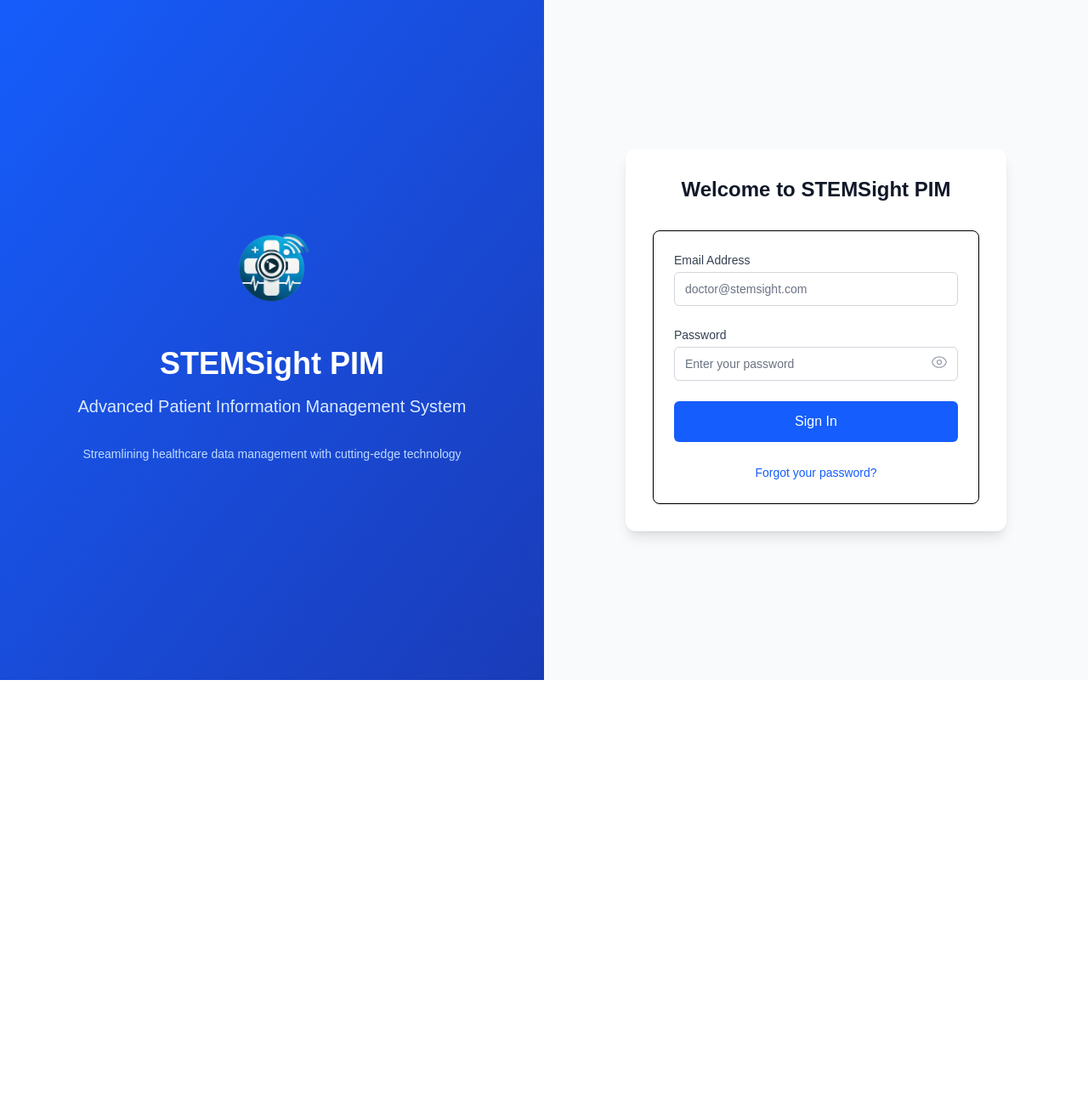
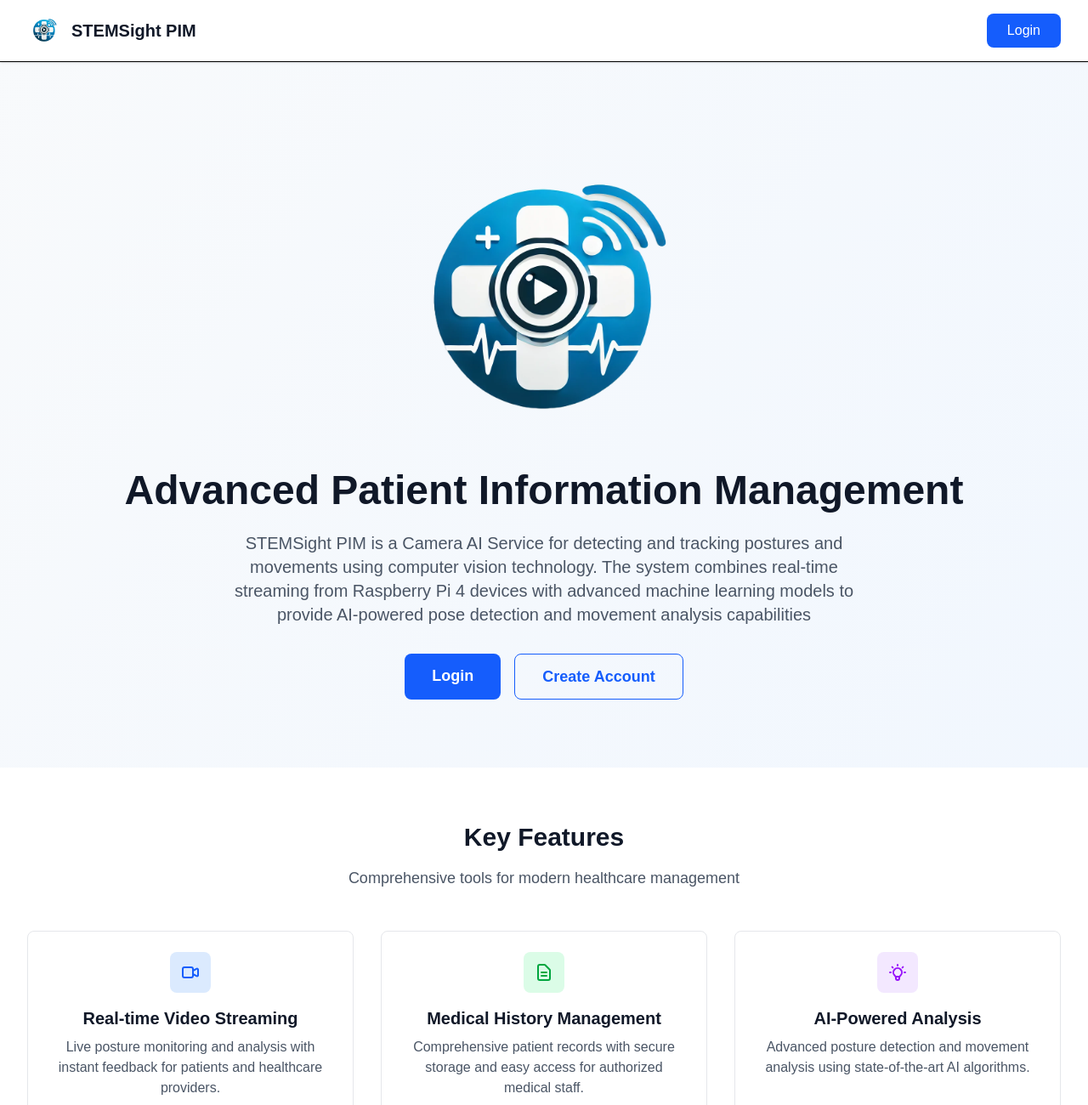
Before and after one commit to STEMSight-Project/PIM, a Next.js app in the folder Front-End/: page / in a window 1280 px wide. Shown: the top 1300 px of the page at 85% size. Before the commit the page ends 800 px from the top, so only its background shows below. Built offline with nearby package versions, Linux system fonts and the light colour scheme; no server answers.

Commit message:
loading page

```diff
--- a/Front-End/src/app/page.tsx
+++ b/Front-End/src/app/page.tsx
@@ -1,27 +1,189 @@
 "use client";
 
-import { AuthLayout } from "@/components/layouts/AuthLayout";
-import { ClientOnly } from "@/components/ui";
-import { LoginForm } from "@/features/auth/LoginForm";
+import Image from "next/image";
+import Link from "next/link";
 
-export default function HomePage() {
+export default function LandingPage() {
   return (
-    <AuthLayout title="Welcome to STEMSight PIM">
-      <div className="space-y-6">
-        <div className="bg-white shadow-sm rounded-lg border">
-          <div className="px-6 py-6">
-            <ClientOnly
-              fallback={
-                <div className="flex justify-center py-8">
-                  <div className="animate-spin rounded-full h-6 w-6 border-b-2 border-blue-600"></div>
-                </div>
-              }
+    <div className="min-h-screen bg-gradient-to-br from-slate-50 to-blue-50">
+      {/* Header */}
+      <header className="bg-white shadow-sm border-b">
+        <div className="max-w-7xl mx-auto px-4 sm:px-6 lg:px-8">
+          <div className="flex justify-between items-center py-4">
+            <div className="flex items-center">
+              <Image
+                src="/STEMSight-Logo.png"
+                alt="STEMSight"
+                width={40}
+                height={40}
+                className="mr-3"
+              />
+              <span className="text-xl font-bold text-gray-900">STEMSight PIM</span>
+            </div>
+            <Link
+              href="/login"
+              className="bg-blue-600 hover:bg-blue-700 text-white px-6 py-2 rounded-lg font-medium transition-colors"
             >
-              <LoginForm />
-            </ClientOnly>
+              Login
+            </Link>
           </div>
         </div>
-      </div>
-    </AuthLayout>
+      </header>
+
+      {/* Intro Section */}
+      <section className="py-20 px-4 sm:px-6 lg:px-8">
+        <div className="max-w-7xl mx-auto text-center">
+          <Image
+                src="/STEMSight-Logo.png"
+                alt="STEMSight"
+                width={400}
+                height={400}
+                className="mx-auto"
+              />
+          <h1 className="text-5xl font-bold text-gray-900 mb-6">
+            Advanced Patient Information Management
+          </h1>
+          <p className="text-xl text-gray-600 mb-8 max-w-3xl mx-auto">
+            STEMSight PIM is a Camera AI Service for detecting and tracking
+            postures and movements using computer vision technology.
+            The system combines real-time streaming from Raspberry Pi 4 devices with advanced machine
+            learning models to provide AI-powered pose detection and movement analysis capabilities
+          </p>
+          <div className="flex flex-col sm:flex-row gap-4 justify-center">
+            <Link
+              href="/login"
+              className="bg-blue-600 hover:bg-blue-700 text-white px-8 py-3 rounded-lg font-semibold text-lg transition-colors"
+            >
+              Login
+            </Link>
+            <Link
+              href="/create-account"
+              className="border border-blue-600 text-blue-600 hover:bg-blue-50 px-8 py-3 rounded-lg font-semibold text-lg transition-colors"
+            >
+              Create Account
+            </Link>
+          </div>
+        </div>
+      </section>
+
+      {/* Features Section */}
+      <section className="py-16 bg-white">
+        <div className="max-w-7xl mx-auto px-4 sm:px-6 lg:px-8">
+          <div className="text-center mb-12">
+            <h2 className="text-3xl font-bold text-gray-900 mb-4">
+              Key Features
+            </h2>
+            <p className="text-lg text-gray-600">
+              Comprehensive tools for modern healthcare management
+            </p>
+          </div>
+
+          <div className="grid grid-cols-1 md:grid-cols-2 lg:grid-cols-3 gap-8">
+            <div className="text-center p-6 rounded-lg border border-gray-200 hover:shadow-lg transition-shadow">
+              <div className="w-12 h-12 bg-blue-100 rounded-lg flex items-center justify-center mx-auto mb-4">
+                <svg className="w-6 h-6 text-blue-600" fill="none" stroke="currentColor" viewBox="0 0 24 24">
+                  <path strokeLinecap="round" strokeLinejoin="round" strokeWidth={2} d="M15 10l4.553-2.276A1 1 0 0121 8.618v6.764a1 1 0 01-1.447.894L15 14M5 18h8a2 2 0 002-2V8a2 2 0 00-2-2H5a2 2 0 00-2 2v8a2 2 0 002 2z" />
+                </svg>
+              </div>
+              <h3 className="text-xl font-semibold text-gray-900 mb-2">
+                Real-time Video Streaming
+              </h3>
+              <p className="text-gray-600">
+                Live posture monitoring and analysis with instant feedback for patients and healthcare providers.
+              </p>
+            </div>
+
+            <div className="text-center p-6 rounded-lg border border-gray-200 hover:shadow-lg transition-shadow">
+              <div className="w-12 h-12 bg-green-100 rounded-lg flex items-center justify-center mx-auto mb-4">
+                <svg className="w-6 h-6 text-green-600" fill="none" stroke="currentColor" viewBox="0 0 24 24">
+                  <path strokeLinecap="round" strokeLinejoin="round" strokeWidth={2} d="M9 12h6m-6 4h6m2 5H7a2 2 0 01-2-2V5a2 2 0 012-2h5.586a1 1 0 01.707.293l5.414 5.414a1 1 0 01.293.707V19a2 2 0 01-2 2z" />
+                </svg>
+              </div>
+              <h3 className="text-xl font-semibold text-gray-900 mb-2">
+                Medical History Management
+              </h3>
+              <p className="text-gray-600">
+                Comprehensive patient records with secure storage and easy access for authorized medical staff.
+              </p>
+            </div>
+
+            <div className="text-center p-6 rounded-lg border border-gray-200 hover:shadow-lg transition-shadow">
+              <div className="w-12 h-12 bg-purple-100 rounded-lg flex items-center justify-center mx-auto mb-4">
+                <svg className="w-6 h-6 text-purple-600" fill="none" stroke="currentColor" viewBox="0 0 24 24">
+                  <path strokeLinecap="round" strokeLinejoin="round" strokeWidth={2} d="M9.663 17h4.673M12 3v1m6.364 1.636l-.707.707M21 12h-1M4 12H3m3.343-5.657l-.707-.707m2.828 9.9a5 5 0 117.072 0l-.548.547A3.374 3.374 0 0014 18.469V19a2 2 0 11-4 0v-.531c0-.895-.356-1.754-.988-2.386l-.548-.547z" />
+                </svg>
+              </div>
+              <h3 className="text-xl font-semibold text-gray-900 mb-2">
+                AI-Powered Analysis
+              </h3>
+              <p className="text-gray-600">
+                Advanced posture detection and movement analysis using state-of-the-art AI algorithms.
+              </p>
+            </div>
+
+            <div className="text-center p-6 rounded-lg border border-gray-200 hover:shadow-lg transition-shadow">
+              <div className="w-12 h-12 bg-orange-100 rounded-lg flex items-center justify-center mx-auto mb-4">
+                <svg className="w-6 h-6 text-orange-600" fill="none" stroke="currentColor" viewBox="0 0 24 24">
+                  <path strokeLinecap="round" strokeLinejoin="round" strokeWidth={2} d="M8 12h.01M12 12h.01M16 12h.01M21 12c0 4.418-4.03 8-9 8a9.863 9.863 0 01-4.255-.949L3 20l1.395-3.72C3.512 15.042 3 13.574 3 12c0-4.418 4.03-8 9-8s9 3.582 9 8z" />
+                </svg>
+              </div>
+              <h3 className="text-xl font-semibold text-gray-900 mb-2">
+                Real-time Communication
+              </h3>
+              <p className="text-gray-600">
+                Instant messaging and notifications between patients and healthcare providers.
+              </p>
+            </div>
+
+            <div className="text-center p-6 rounded-lg border border-gray-200 hover:shadow-lg transition-shadow">
+              <div className="w-12 h-12 bg-red-100 rounded-lg flex items-center justify-center mx-auto mb-4">
+                <svg className="w-6 h-6 text-red-600" fill="none" stroke="currentColor" viewBox="0 0 24 24">
+                  <path strokeLinecap="round" strokeLinejoin="round" strokeWidth={2} d="M12 9v2m0 4h.01m-6.938 4h13.856c1.54 0 2.502-1.667 1.732-2.5L13.732 4c-.77-.833-1.964-.833-2.732 0L3.732 16.5c-.77.833.192 2.5 1.732 2.5z" />
+                </svg>
+              </div>
+              <h3 className="text-xl font-semibold text-gray-900 mb-2">
+                Emergency Response
+              </h3>
+              <p className="text-gray-600">
+                Automated emergency alerts and ambulance coordination for critical situations.
+              </p>
+            </div>
+
+            <div className="text-center p-6 rounded-lg border border-gray-200 hover:shadow-lg transition-shadow">
+              <div className="w-12 h-12 bg-indigo-100 rounded-lg flex items-center justify-center mx-auto mb-4">
+                <svg className="w-6 h-6 text-indigo-600" fill="none" stroke="currentColor" viewBox="0 0 24 24">
+                  <path strokeLinecap="round" strokeLinejoin="round" strokeWidth={2} d="M9 19v-6a2 2 0 00-2-2H5a2 2 0 00-2 2v6a2 2 0 002 2h2a2 2 0 002-2zm0 0V9a2 2 0 012-2h2a2 2 0 012 2v10m-6 0a2 2 0 002 2h2a2 2 0 002-2m0 0V5a2 2 0 012-2h2a2 2 0 012 2v14a2 2 0 01-2 2h-2a2 2 0 01-2-2z" />
+                </svg>
+              </div>
+              <h3 className="text-xl font-semibold text-gray-900 mb-2">
+                Analytics & Reporting
+              </h3>
+              <p className="text-gray-600">
+                Detailed reports and analytics on patient progress and system performance.
+              </p>
+            </div>
+          </div>
+        </div>
+      </section>
+
+      {/* Footer */}
+      <footer className="bg-gray-900 text-white py-8">
+        <div className="max-w-7xl mx-auto px-4 sm:px-6 lg:px-8 text-center">
+          <div className="flex items-center justify-center mb-4">
+            <Image
+              src="/STEMSight-Logo.png"
+              alt="STEMSight"
+              width={32}
+              height={32}
+              className="mr-2"
+            />
+            <span className="text-lg font-semibold">STEMSight PIM</span>
+          </div>
+          <p className="text-gray-400">
+            © 2024 STEMSight.
+          </p>
+        </div>
+      </footer>
+    </div>
   );
 }
```
